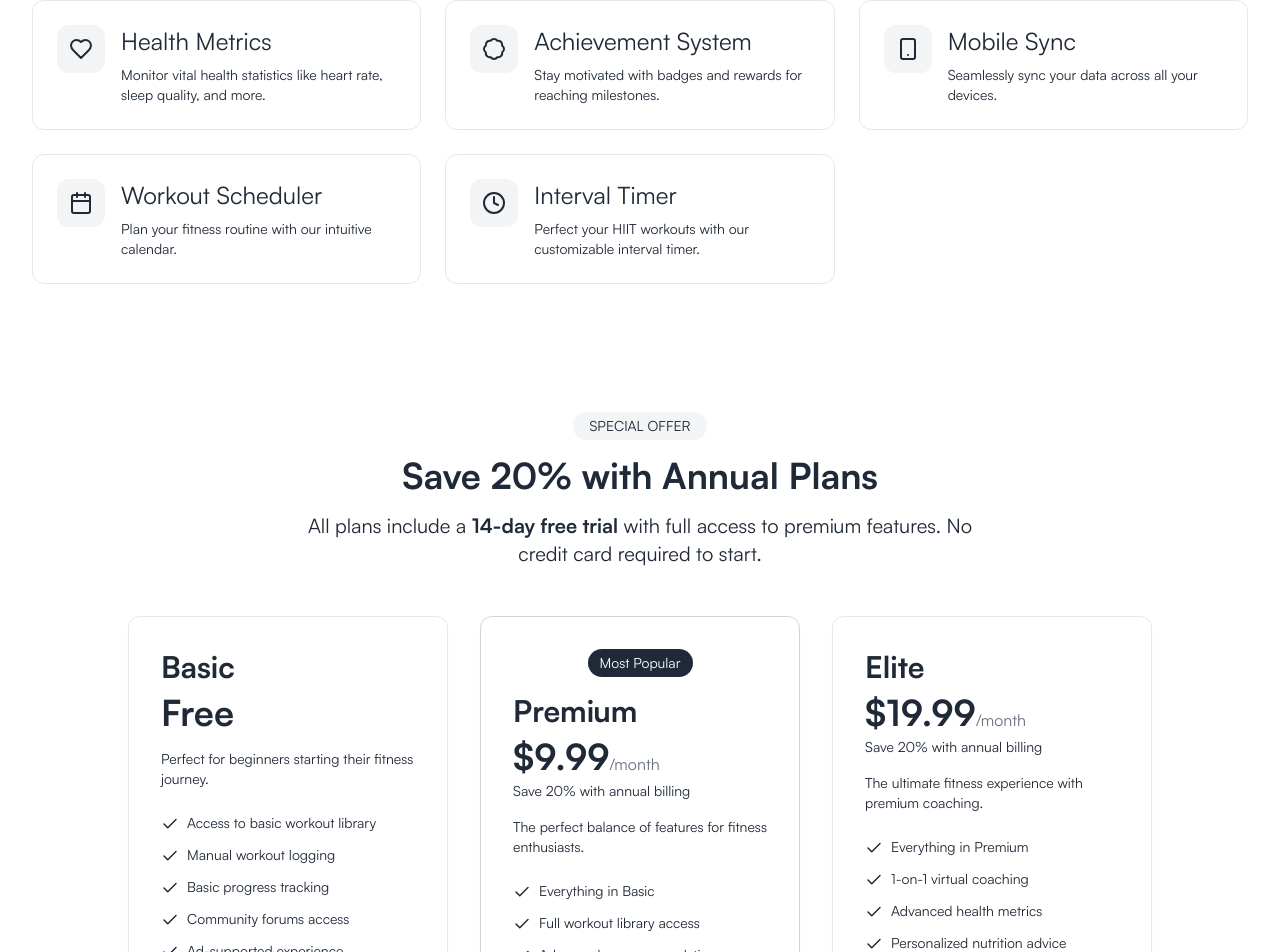
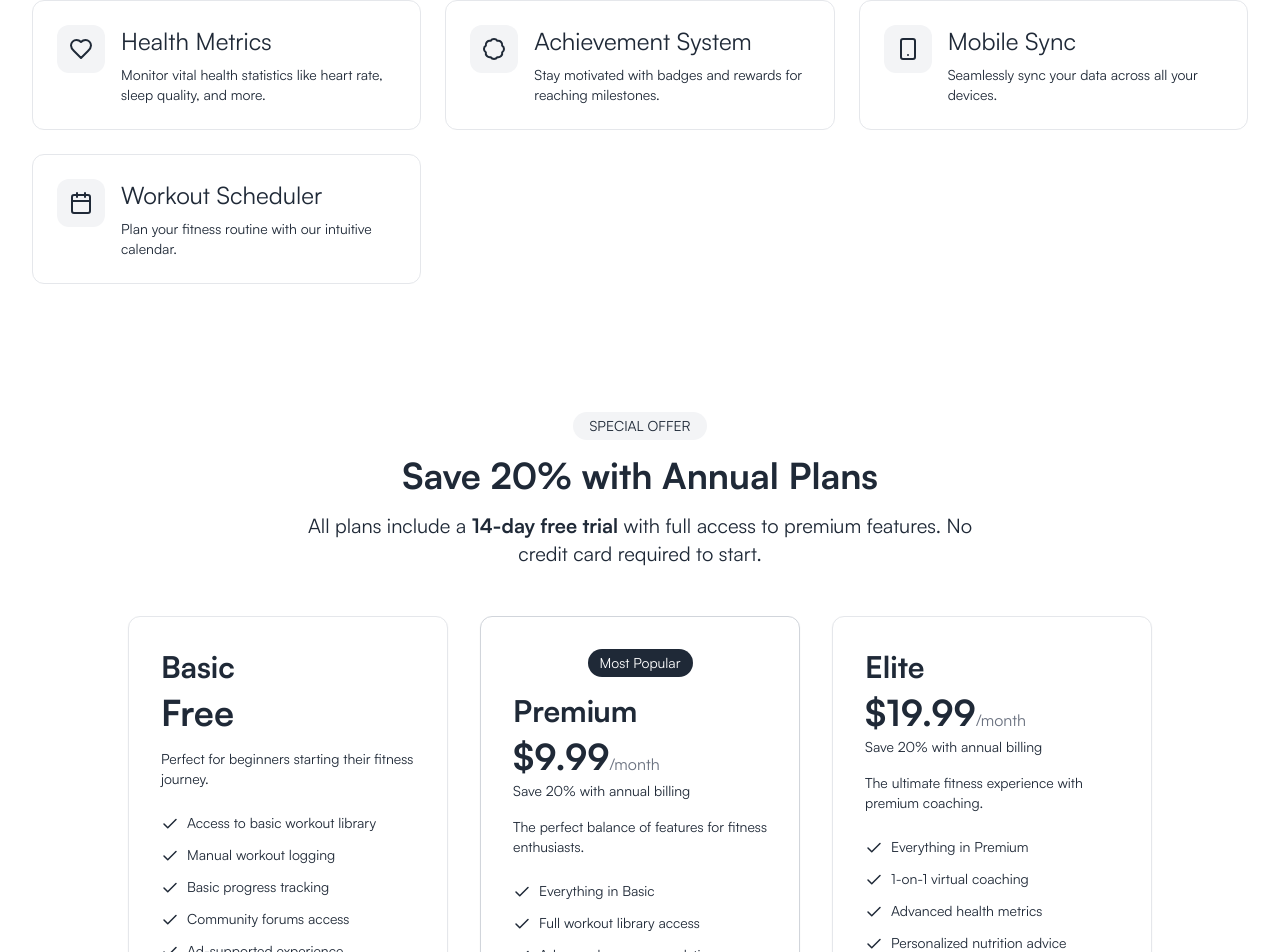
Before and after one commit to haikali3/gymbara, a Next.js app: page /home in a window 1280 px wide. Shown: the part 1098-2050 px from the top of the page. Built offline with nearby package versions, Linux system fonts and the light colour scheme.

Commit message:
feat: remove Interval Timer feature from FeaturesSection for streamlined content

```diff
--- a/src/components/_landing-page/features-section.tsx
+++ b/src/components/_landing-page/features-section.tsx
@@ -103,12 +103,6 @@ const FeaturesSection = () => {
             title="Workout Scheduler"
             description="Plan your fitness routine with our intuitive calendar."
           />
-
-          <FeatureBox
-            icon={Clock}
-            title="Interval Timer"
-            description="Perfect your HIIT workouts with our customizable interval timer."
-          />
         </div>
       </div>
     </section>
```
